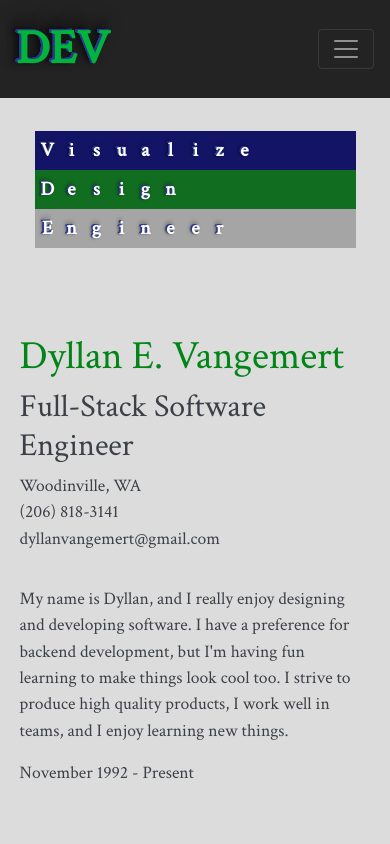
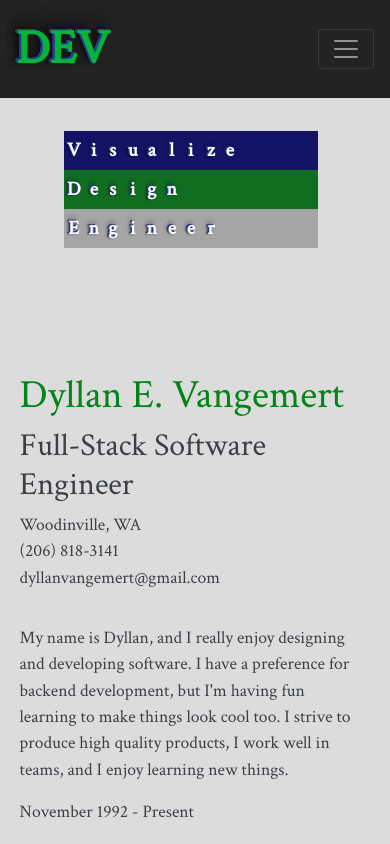
Before and after one commit to dyllanv/my-app, a React (Create React App) app: page / in a window 390 px wide. Shown: the top 844 px of the page. Built offline with nearby package versions, Linux system fonts and the light colour scheme.

Commit message:
updated banner

```diff
--- a/src/components/banner.js
+++ b/src/components/banner.js
@@ -30,7 +30,7 @@ const Banner = () => {
     return (
         <div class="banner">
             <span id="home"></span>
-            <section class="container">
+            <div class="container">
 
                 <div class="right-letters">
                     <div class="prism-slider" style={cycle1}>
@@ -99,9 +99,9 @@ const Banner = () => {
                         <div class="side c c2"></div>
                     </div>
                 </div>
-            </section>
+            </div>
 
-            <section class="container">
+            <div class="container">
 
                 <div class="right-letters">
                     <div class="prism-slider" style={cycle2}>
@@ -170,8 +170,8 @@ const Banner = () => {
                         <div class="side c c1"></div>
                     </div>
                 </div>
-            </section>
-            <section class="container">
+            </div>
+            <div class="container">
                 <div class="right-letters">
                     <div class="prism-slider" style={cycle1}>
                         <div class="side a c3">V</div>
@@ -239,7 +239,7 @@ const Banner = () => {
                         <div class="side c c1">y</div>
                     </div>
                 </div>
-            </section>
+            </div>
         </div>
     )
 }
--- a/src/index.css
+++ b/src/index.css
@@ -34,7 +34,8 @@ h3 {
 .right-letters {
   display: flex;
   flex-direction: row;
-  width: 100vw;
+  justify-content: center;
+  width: 98vw;
 }
 
 .a, .b, .c {
@@ -170,7 +171,6 @@ h3 {
     height: 40vw;
     margin-left: 150px;
     margin-right: 15vw;
-    align-items: left;
     color: rgb(47, 165, 86);
     font-weight: bold;
     position: relative;
@@ -180,7 +180,7 @@ h3 {
 
   .container {
     top: 4%;
-    width: 100%;
+    width: 98vw;
     height: 10vw;
     display: flex;
     flex-direction: row;
@@ -381,7 +381,10 @@ h3 {
   }
 
   .banner {
+    height: 40vw;
     margin-top: 75px;
+    margin-left: 0;
+    margin-right: 0;
   }
 
   .navbar {
@@ -416,9 +419,7 @@ h3 {
 
   .banner {
     top: -5vh;
-    margin-left: 5vw;
-    margin-right: 5vw;
-    align-items: left;
+    width: 98vw;
     color: rgb(47, 165, 86);
     font-weight: bold;
     position: relative;
@@ -427,7 +428,7 @@ h3 {
   }
 
   .container {
-    width: 100vw;
+    width: 98vw;
     height: 10vw;
     display: flex;
     flex-direction: row;
@@ -437,8 +438,8 @@ h3 {
   }
 
   .prism-slider {
-    width: 100%;
-    height: 100%;
+    width: 5vw;
+    height: 10vw;
     position: relative;
     transform-style: preserve-3d;
     animation-name: var(--cycle);
@@ -449,8 +450,8 @@ h3 {
   }
 
   .prism-slider .side{
-    width: 100%;
-    height: 100%;
+    width: 5vw;
+    height: 10vw;
     display: block;
     position: absolute;
     color: rgb(255, 255, 255);
```
